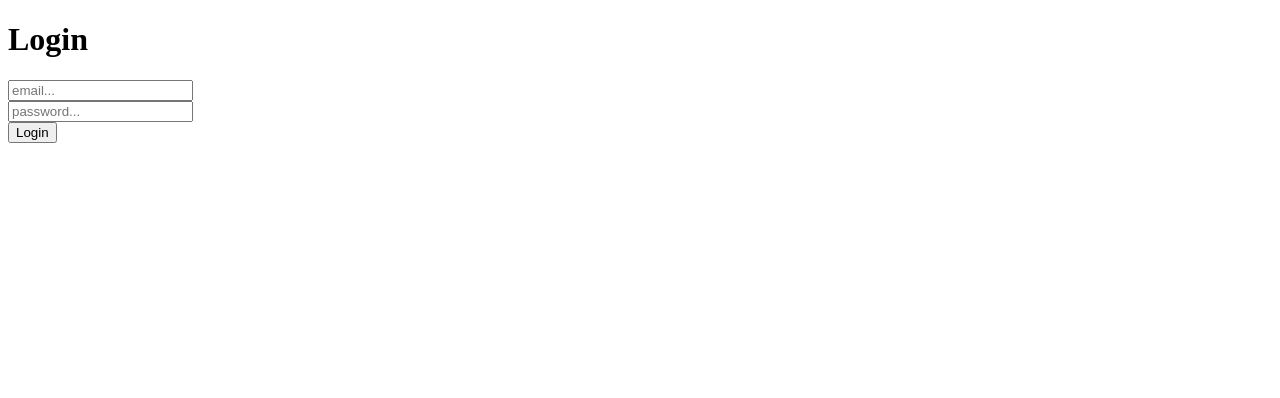
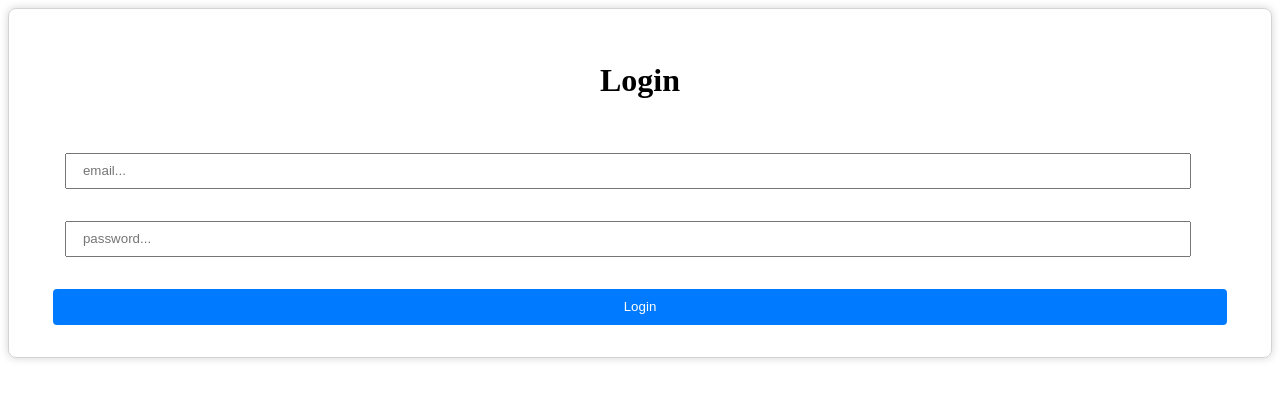
Before and after one commit to Aakankshapatil123/js-fsdcweeb4142, a React (Vite) app: page / in a window 1280 px wide. Shown: the top 398 px of the page. Built offline with nearby package versions, Linux system fonts and the light colour scheme.

Commit message:
css in  react

```diff
--- /dev/null
+++ b/src/App.css
@@ -0,0 +1,27 @@
+.btnLogin {
+    height: 36px;
+    width: 98%;
+    background-color: #007bff;
+    color: white;
+    border: none;
+    border-radius: 4px;
+    cursor: pointer;
+
+}
+
+.formLogin {
+    display: flex;
+    flex-direction:column;
+    justify-content: center;
+    align-items: center;
+    border: 1px solid lightgray;
+    gap: 32px;
+    padding: 32px;
+    border-radius: 8px;
+    box-shadow: 0px 0px 8px lightgray;
+}
+
+.formLogin>div,
+.formLogin>div>input {
+    width: 96%;
+}
--- a/src/App.jsx
+++ b/src/App.jsx
@@ -1,8 +1,8 @@
 // controlled component or controlled form
 
 import { useState } from "react";
+import './App.css';
 
-// we are using react State to control the value of the input fields.
 const App = () => {
   // 1. create a state for the input
    const[email, steEmail] = useState("");
@@ -22,11 +22,22 @@ const App = () => {
     event.target.email.focus();
   }
 
-  // 2. assingning the sate as a value to the input field
+  // const formStyle = {
+  //     display:"flex",
+  //     flexDirection: "column",
+  //     gap: 10,
+  //     border: "1px solid black",
+  //     padding: "32px"
+  // }
+
+  // inline style
   return (
     <>
-    <h1>Login</h1>
-    <form onSubmit={handleLogin}>
+
+    <form onSubmit={handleLogin}
+    className="formLogin"
+    >
+     <h1>Login</h1>
      <div>
        <input
        name="email"
@@ -35,6 +46,10 @@ const App = () => {
       value={email}
       onChange={(e) => steEmail(e.target.value)}
       required
+      style={{
+        height: "30px",
+        paddingLeft: "16px"
+      }}
       />
      </div>
 
@@ -46,10 +61,17 @@ const App = () => {
       value={password}
       onChange={(e) => setPassword(e.target.value)}
       required
+       style={{
+        height: "30px",
+        paddingLeft: "16px"
+      }}
       />
      </div>
 
-     <button type="submit">
+     <button
+     type="submit"
+     className="btnLogin"
+     >
       Login
      </button>
     </form>
```
